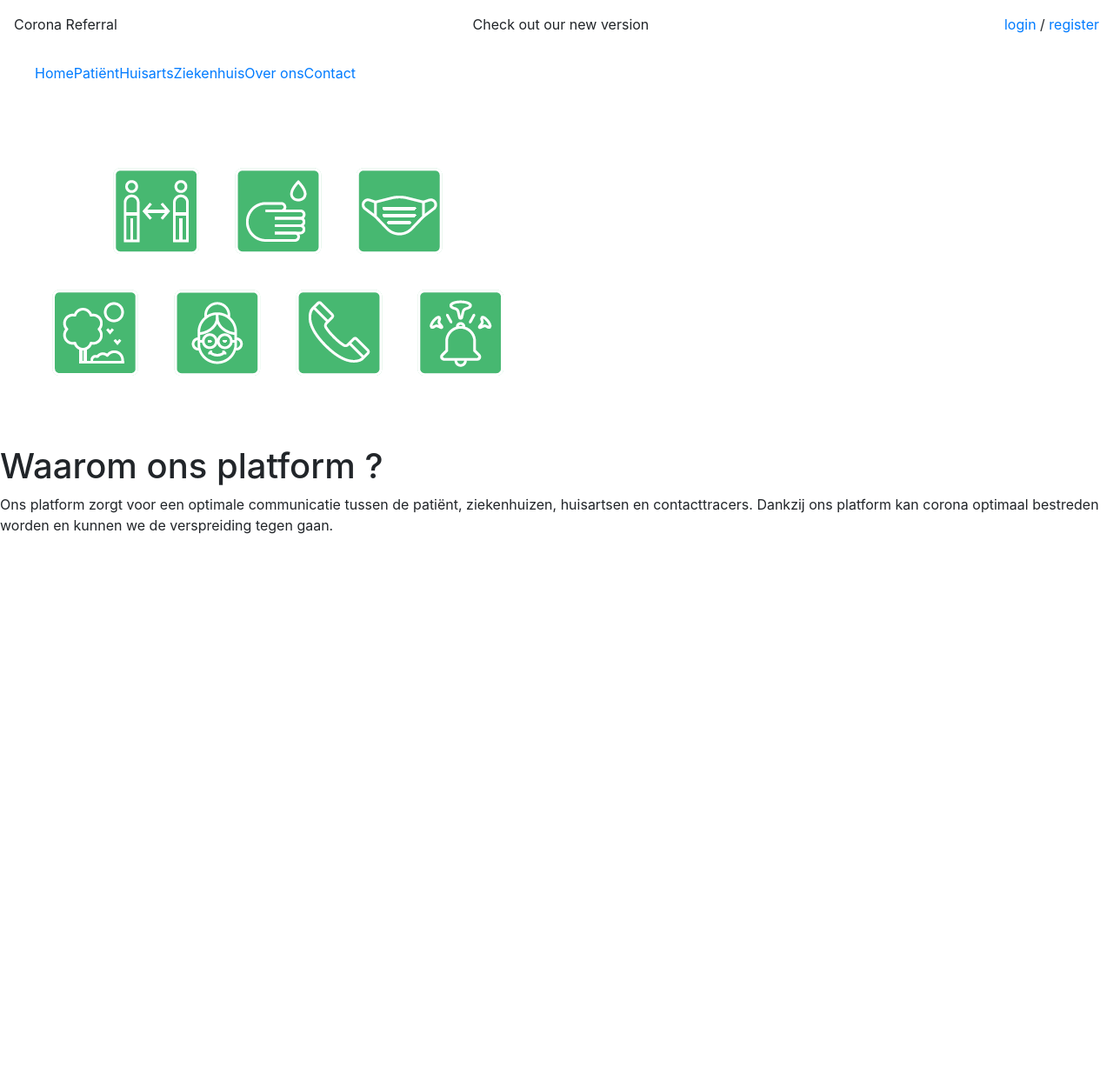
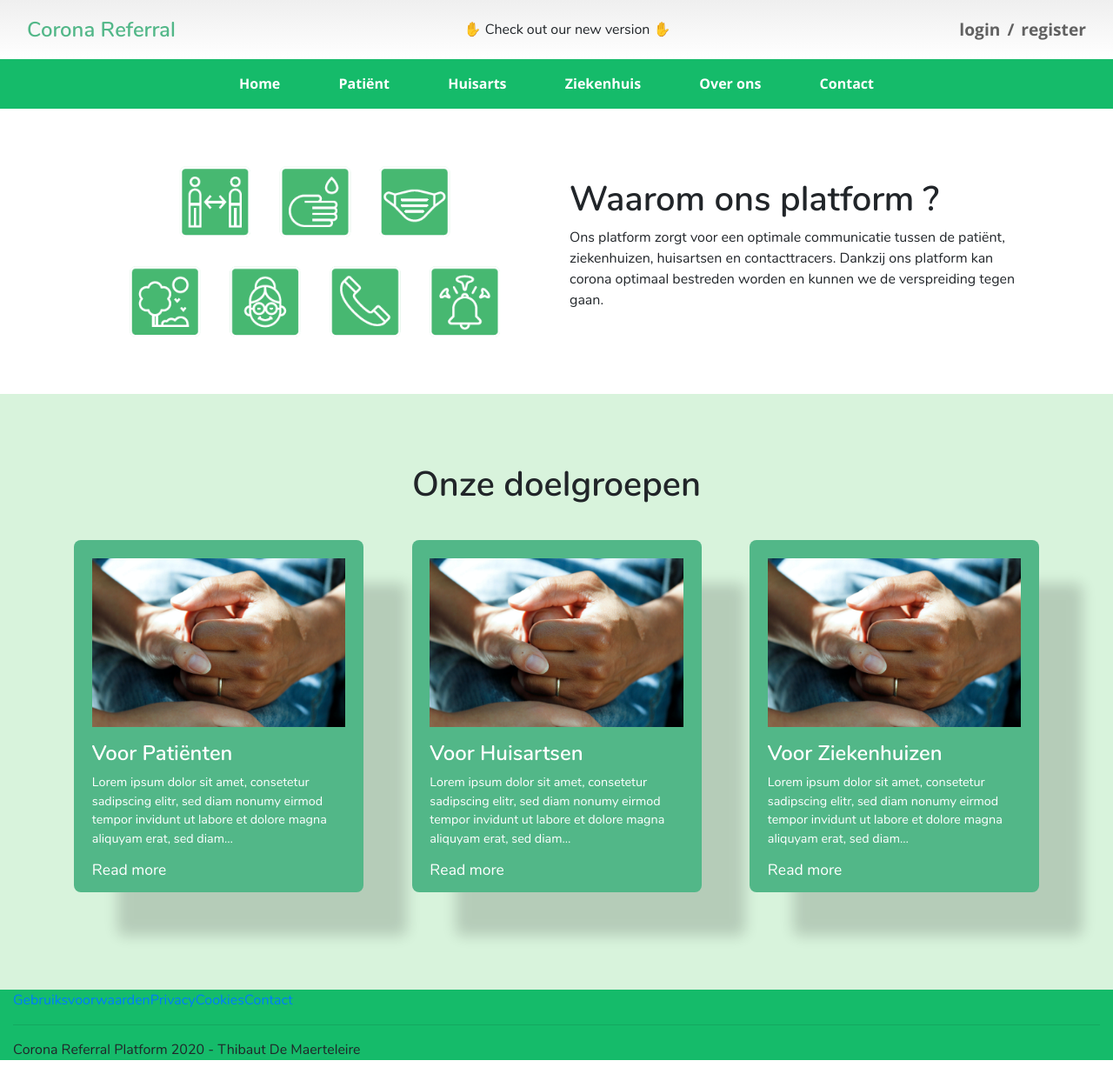
Before and after one commit to ThibautDeMaerteleire/Corona_referral_platform, a PHP site: page / in a window 1280 px wide. Shown: the whole page at 87% size. Before the commit the page ends 614 px from the top, so only its background shows below. Run offline with PHP 8.4, Linux system fonts and the light colour scheme; some libraries are stand-ins or nearby versions; some web fonts are replaced.

Commit message:
auto commit

```diff
--- a/views/index.html
+++ b/views/index.html
@@ -4,44 +4,95 @@
     <meta charset="UTF-8">
     <meta name="viewport" content="width=device-width, initial-scale=1.0">
     <link rel="stylesheet" href="./main.css">
+    <link rel="icon" type="image/webp" href="./images/coronavirus.webp">
     <script defer type="module" src="./scripts/main.js"></script>
     <title>Home | Corona Referral Platform</title>
 </head>
 <body>
     <header>
-        <section class="header_top container-fluid">
-            <span class="logo"> Corona Referral</span>
-            <p>Check out our new version</p>
-            <div>
-                <a href="/login.html">login</a>
-                <span>/</span>
-                <a href="/register.html">register</a>
+        <section class="header_top">
+            <div class="container-fluid d-flex justify-content-between align-items-center">
+                <a href="/" class="logo">Corona Referral</a>
+                <p>&#9995;  Check out our new version  &#9995;</p>
+                <div class="auth d-flex">
+                    <a href="/login.html">login</a>
+                    <span class="slash">/</span>
+                    <a href="/register.html">register</a>
+                </div>
             </div>
         </section>
-        <section class="header_nav" >
-            <ul>
-                <li><a href="/index.html">Home</a></li>
+        <nav class="header_nav">
+            <ul class="container-fluid d-flex justify-content-center align-items-center">
+                <li><a class="active" href="/index.html">Home</a></li>
                 <li><a href="/patient.html">Patiënt</a></li>
                 <li><a href="/huisarts.html">Huisarts</a></li>
                 <li><a href="/ziekenhuis.html">Ziekenhuis</a></li>
                 <li><a href="/overons.html">Over ons</a></li>
                 <li><a href="/contact.html">Contact</a></li>
             </ul>
-        </section>
+        </nav>
     </header>
     <main>
-        <section>
-            <img src="./images/best-practices-3-3.png" alt="Corona vermijden">
-            <div class="d-flex flex-column">
+        <section class="container d-flex justify-content-between align-items-center">
+            <div class="col-xl-6 col-lg-6 col-md-6 col-sm-12 col-12">
+                <img src="./images/best-practices-3-3.png" alt="Corona vermijden">
+            </div>
+            <div class="d-flex flex-column col-xl-6 col-lg-6 col-md-6 col-sm-12 col-12">
                 <h1>Waarom ons platform ?</h1>
                 <p>
                     Ons platform zorgt voor een optimale communicatie tussen de patiënt, ziekenhuizen, huisartsen en contacttracers. Dankzij ons platform kan corona optimaal bestreden worden en kunnen we de verspreiding tegen gaan.
                 </p>
             </div>
         </section>
+        <section style="padding: 5rem 0rem;" class="bg-light-green">
+            <h1 class="text-center">Onze doelgroepen</h1>
+            <div class="container d-flex justify-content-between align-items-center">
+                <div class="small-card">
+                    <img class="small-card_img" src="./images/national-cancer-institute-BxXgTQEw1M4-unsplash.jpg" alt="Patiënten">
+                    <h4 class="small-card_title">Voor Patiënten</h4>
+                    <p class="small-card_text">
+                        Lorem ipsum dolor sit amet, consetetur sadipscing elitr, sed diam nonumy eirmod tempor invidunt ut labore et dolore magna aliquyam erat, sed diam…
+                    </p>
+                    <a class="small-card_link" href="/patients.html">Read more</a>
+                </div>
+                <div class="small-card">
+                    <img class="small-card_img" src="./images/national-cancer-institute-BxXgTQEw1M4-unsplash.jpg" alt="Patiënten">
+                    <h4 class="small-card_title">Voor Huisartsen</h4>
+                    <p class="small-card_text">
+                        Lorem ipsum dolor sit amet, consetetur sadipscing elitr, sed diam nonumy eirmod tempor invidunt ut labore et dolore magna aliquyam erat, sed diam…
+                    </p>
+                    <a class="small-card_link" href="/huisartsen.html">Read more</a>
+                </div>
+                <div class="small-card">
+                    <img class="small-card_img" src="./images/national-cancer-institute-BxXgTQEw1M4-unsplash.jpg" alt="Patiënten">
+                    <h4 class="small-card_title">Voor Ziekenhuizen</h4>
+                    <p class="small-card_text">
+                        Lorem ipsum dolor sit amet, consetetur sadipscing elitr, sed diam nonumy eirmod tempor invidunt ut labore et dolore magna aliquyam erat, sed diam…
+                    </p>
+                    <a class="small-card_link" href="/ziekenhuizen.html">Read more</a>
+                </div>
+            </div>
+        </section>
     </main>
-    <footer>
+    <footer class="bg-flashy-green container-fluid">
+        <section class="d-flex align-items-center justify-content-between">
+            <nav class="d-flex align-items-center justify-content-between">
+                <a href="/gebruiksvoorwaarden.html">Gebruiksvoorwaarden</a>
+                <a href="/Privacy.html">Privacy</a>
+                <a href="/cookies.html">Cookies</a>
+                <a href="/contact.html">Contact</a>
+            </nav>
+            <div class="d-flex align-items-center justify-content-between">
+                <a rel="norefferer noopener" target="_blank" href="https://facebook.com/corona-referral-platform"><i class="fab fa-facebook-f"></i></a>
+                <a rel="norefferer noopener" target="_blank" href="https://linkedin.com/corona-referral-platform"><i class="fab fa-linkedin-in"></i></a>
+                <a rel="norefferer noopener" target="_blank" href="https://twitter.com/corona-referral-platform"><i class="fab fa-twitter"></i></a>
+                <a rel="norefferer noopener" target="_blank" href="https://youtube.com/corona-referral-platform"><i class="fab fa-youtube"></i></a>
+                <a rel="norefferer noopener" target="_blank" href="https://facebook.com/corona-referral-platform"><i class="fab fa-github"></i></a>
 
+            </div>
+        </section>
+        <hr>
+        <p>Corona Referral Platform 2020 - Thibaut De Maerteleire</p>
     </footer>
 </body>
 </html>
--- a/views/sass/abstracts/reset.scss
+++ b/views/sass/abstracts/reset.scss
@@ -5,3 +5,9 @@ ul {
         list-style-type: none;
     }
 }
+
+* {
+    margin: 0;
+    padding: 0;
+    box-sizing: border-box;
+}
--- /dev/null
+++ b/views/sass/base/base.scss
@@ -0,0 +1,7 @@
+body {
+    font-family: "Nunito", "Open Sans", Arial, Helvetica, sans-serif;
+}
+
+img {
+    max-width: 100%;
+}
--- a/views/sass/base/index.scss
+++ b/views/sass/base/index.scss
@@ -0,0 +1 @@
+@import 'base';
--- a/views/sass/components/index.scss
+++ b/views/sass/components/index.scss
@@ -0,0 +1,2 @@
+@import './small_components.scss';
+@import './small-cards.scss';
--- /dev/null
+++ b/views/sass/components/small_components.scss
@@ -0,0 +1,3 @@
+.slash {
+    padding: 0rem 0.5rem;
+}
--- /dev/null
+++ b/views/sass/layout/footer.scss
@@ -0,0 +1,3 @@
+footer {
+
+}
--- a/views/sass/layout/index.scss
+++ b/views/sass/layout/index.scss
@@ -1 +1,3 @@
 @import 'header';
+@import 'footer';
+@import 'backgrounds';
--- a/views/sass/main.scss
+++ b/views/sass/main.scss
@@ -1,5 +1,6 @@
+@import './vendors/';
 @import './abstracts/';
 @import './base/';
 @import './components/';
 @import './layout/';
-@import './vendors/';
+@import './pages/';
```
Also changed, not shown: views/sass/abstracts/fonts.scss (+74 -0 lines), views/sass/components/small-cards.scss (added, +29 -0 lines), views/sass/layout/backgrounds.scss (added, +15 -0 lines), views/sass/layout/header.scss (+56 -5 lines), views/main.css, views/sass/pages/index.scss (added), 1 other file.
